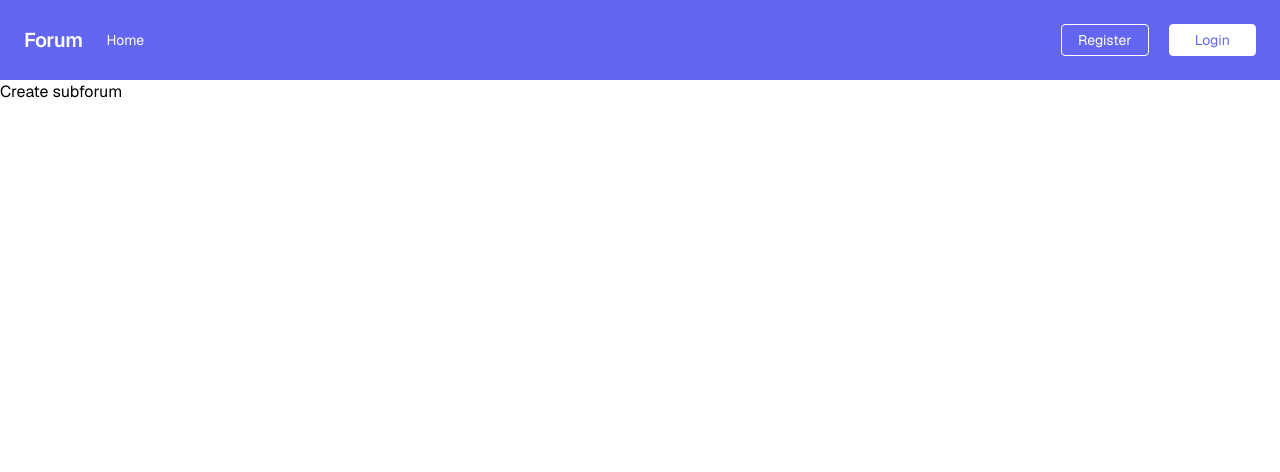
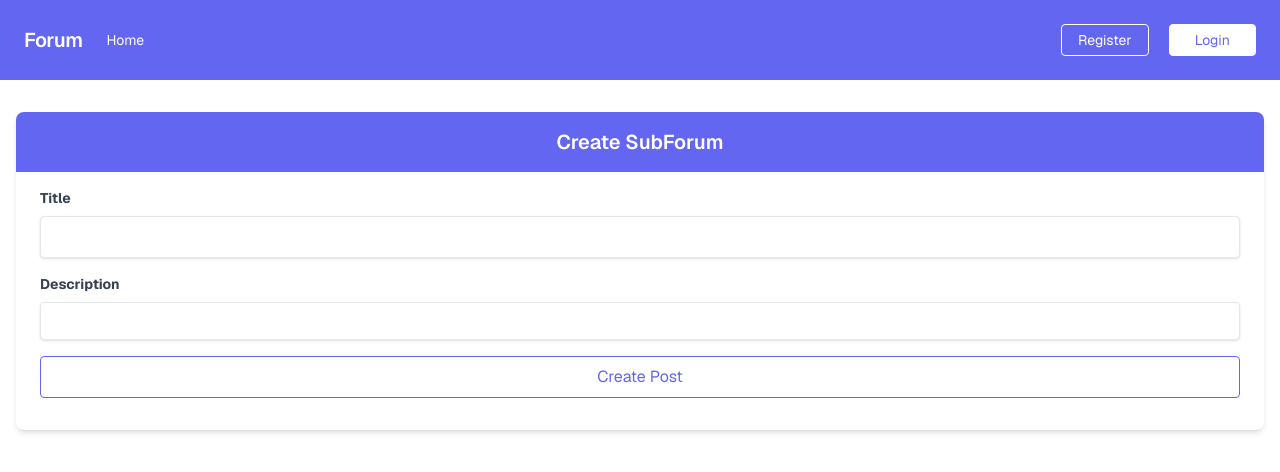
Before and after one commit to luke-e-gibson/next-forum, a Next.js app: page /subforum/create in a window 1280 px wide. Shown: the top 472 px of the page. Built offline with nearby package versions, Linux system fonts and the light colour scheme.

Commit message:
Can create post and subForum

```diff
--- a/src/app/_components/Navbar.tsx
+++ b/src/app/_components/Navbar.tsx
@@ -16,10 +16,10 @@ export default function Navbar() {
           </Link>
         </div>
         <div className="grid grid-cols-2 gap-5">
-          <button className="mt-4 inline-block rounded border border-white px-4 py-2 text-sm leading-none text-white hover:border-transparent hover:bg-white hover:text-indigo-500 lg:mt-0">
+          <button className="mt-4 inline-block rounded border transition border-white px-4 py-2 text-sm leading-none text-white hover:border-transparent hover:bg-white hover:text-indigo-500 lg:mt-0">
             Register
           </button>
-          <button className="mt-4 inline-block rounded border border-white bg-white px-4 py-2 text-sm leading-none text-indigo-500 hover:border-white hover:bg-indigo-500 hover:text-white lg:mt-0">
+          <button className="mt-4 inline-block rounded border transition border-white bg-white px-4 py-2 text-sm leading-none text-indigo-500 hover:border-white hover:bg-indigo-500 hover:text-white lg:mt-0">
             Login
           </button>
         </div>
--- a/src/app/page.tsx
+++ b/src/app/page.tsx
@@ -30,6 +30,9 @@ export default async function HomePage() {
                     </span>
                     <span className="text-sm text-gray-500">5 posts</span>
                   </div>
+                  <div className="text-sm text-gray-500">
+                    <span>{subforum.description}</span>
+                  </div>
                 </Link>
               </li>
             ))}
--- a/src/app/subforum/create/page.tsx
+++ b/src/app/subforum/create/page.tsx
@@ -1,3 +1,55 @@
-export default function CreatePage() {
-  return <div>Create subforum</div>;
+"use client"
+
+import Form from 'next/form';
+import { createSubforumForm } from "@/server/forms";
+
+export default function CreateForumPage() {
+  return (
+      <div className="container mx-auto px-4 py-8">
+        <div className="overflow-hidden rounded-lg bg-white shadow-md">
+          <div className="flex items-center justify-center bg-indigo-500 px-6 py-4 text-white">
+            <h2 className="text-xl font-semibold text-center">Create SubForum</h2>
+          </div>
+          <div className="px-6 py-4">
+            <Form action="" onSubmit={(event) => {
+              event.preventDefault();
+              void createSubforumForm(new FormData(event.target as HTMLFormElement))
+            }}>
+              <div className="mb-4">
+                <label className="block mb-2 text-sm font-bold text-gray-700" htmlFor="title">
+                  Title
+                </label>
+                <input
+                    min={2}
+                    required
+                    maxLength={20}
+                    className="w-full px-3 py-2  text-gray-700 border rounded shadow"
+                    id="title"
+                    name="title"
+                />
+              </div>
+              <div className="mb-4">
+                <label className="block mb-2 text-sm font-bold text-gray-700" htmlFor="description">
+                  Description
+                </label>
+                <input
+                    maxLength={500}
+                    className="w-full px-3 py-2 leading-tight text-gray-700 border rounded shadow appearance-none focus:outline-none focus:shadow-outline"
+                    id="description"
+                    name="description"
+
+                />
+              </div>
+              <div className="mb-4">
+                <button
+                    type="submit"
+                    className="w-full border border-indigo-500 rounded px-3 py-2 text-indigo-500 hover:bg-indigo-500 hover:text-white transition motion-reduce:transition-none">Create
+                  Post
+                </button>
+              </div>
+            </Form>
+          </div>
+        </div>
+      </div>
+  );
 }
--- a/src/app/subforum/post/create/page.tsx
+++ b/src/app/subforum/post/create/page.tsx
@@ -1,13 +1,12 @@
 "use client"
 
+import Form from 'next/form';
 import {useCallback, useEffect, useState} from "react";
 import Select from 'react-select'
+import {createSubforumFormPost} from "@/server/forms";
 
 export default function CreatePostPage() {
-  const [title, setTitle] = useState("");
-  const [description, setDescription] = useState("");
   const [isClient, setIsClient] = useState(false)
-  const [subforum, setSubforum] = useState("");
   const [subforums, setSubforums] = useState<Array<{value: string, label: string}>>();
 
   const getForums = useCallback(async () => {
@@ -15,7 +14,7 @@ export default function CreatePostPage() {
     const forums = await request.json() as Array<{id: number, name: string}>
 
     const options = forums.map((forum) => ({
-      value: forum.name,
+      value: forum.id.toString(),
       label: forum.name,
     }))
 
@@ -24,56 +23,59 @@ export default function CreatePostPage() {
 
   useEffect(() => {
     setIsClient(true)
-  }, [])
-
-  useEffect(() => {
     getForums().catch(console.error);
   }, [getForums]);
 
   return (
       <div className="container mx-auto px-4 py-8">
-        <h1>{isClient ? 'This is never prerendered' : 'Prerendered'}</h1>
         <div className="overflow-hidden rounded-lg bg-white shadow-md">
           <div className="flex items-center justify-center bg-indigo-500 px-6 py-4 text-white">
             <h2 className="text-xl font-semibold text-center">Create Post</h2>
           </div>
           <div className="px-6 py-4">
-            <div>
+            <Form action="" onSubmit={(event) => {
+                  event.preventDefault();
+                  void createSubforumFormPost(new FormData(event.target as HTMLFormElement))
+                }}>
               <div className="mb-4">
-                <label className="block mb-2 text-sm font-bold text-gray-700 text-lg" htmlFor="title">
+                <label className="block mb-2 text-sm font-bold text-gray-700" htmlFor="title">
                   Title
                 </label>
                 <input
-                    value={title}
-                    onChange={(e) => setTitle(e.target.value)}
+                    min={2}
+                    required
+                    maxLength={20}
                     className="w-full px-3 py-2  text-gray-700 border rounded shadow"
                     id="title"
+                    name="title"
                 />
               </div>
               <div className="mb-4">
-                <label className="block mb-2 text-sm font-bold text-gray-700 text-lg" htmlFor="title">
+                <label className="block mb-2 text-sm font-bold text-gray-700" htmlFor="description">
                   Description
                 </label>
                 <input
-                    value={description}
-                    onChange={(e) => setDescription(e.target.value)}
+                    maxLength={500}
                     className="w-full px-3 py-2 leading-tight text-gray-700 border rounded shadow appearance-none focus:outline-none focus:shadow-outline"
-                    id="title"
+                    id="description"
+                    name="description"
+
                 />
               </div>
               <div className="mb-4">
-                <label className="block mb-2 text-sm font-bold text-gray-700 text-lg" htmlFor="title">
+                <label className="block mb-2 text-sm font-bold text-gray-700" htmlFor="subforum">
                   Subforum
                 </label>
-                {isClient ? <Select options={subforums} onChange={(e) => setSubforum(e.value)}/> : <></>}
+                {isClient ? <Select name="subforum" id="subforum" options={subforums}/> : <></>}
               </div>
               <div className="mb-4">
                 <button
+                    type="submit"
                     className="w-full border border-indigo-500 rounded px-3 py-2 text-indigo-500 hover:bg-indigo-500 hover:text-white transition motion-reduce:transition-none">Create
                   Post
                 </button>
               </div>
-            </div>
+            </Form>
           </div>
         </div>
       </div>
--- /dev/null
+++ b/src/server/forms.ts
@@ -0,0 +1,23 @@
+"use server"
+
+import {redirect} from "next/navigation";
+import {createSubforum, createSubforumPost} from "@/server/functions";
+
+export async function createSubforumFormPost(formData: FormData) {
+    const name = formData.get("title") as string;
+    const description = formData.get("description") as string;
+    const forum = formData.get("subforum") as string;
+
+    await createSubforumPost({title: name, description: description, subfourm_id: Number(forum), created_by: 1});
+
+    redirect("/subforum/1")
+}
+
+export async function createSubforumForm(formData: FormData) {
+    const name = formData.get("title") as string;
+    const description = formData.get("description") as string;
+
+    await createSubforum({title: name, description: description});
+
+    redirect("/")
+}
--- a/src/server/functions.ts
+++ b/src/server/functions.ts
@@ -51,7 +51,7 @@ export type CreateSubforumPostInput = {
 
 export async function createSubforumPost(
   subfourm_post: CreateSubforumPostInput,
-) {
+ ) {
   return db.insert(schema.subfourm_post).values({ ...subfourm_post });
 }
 
```
